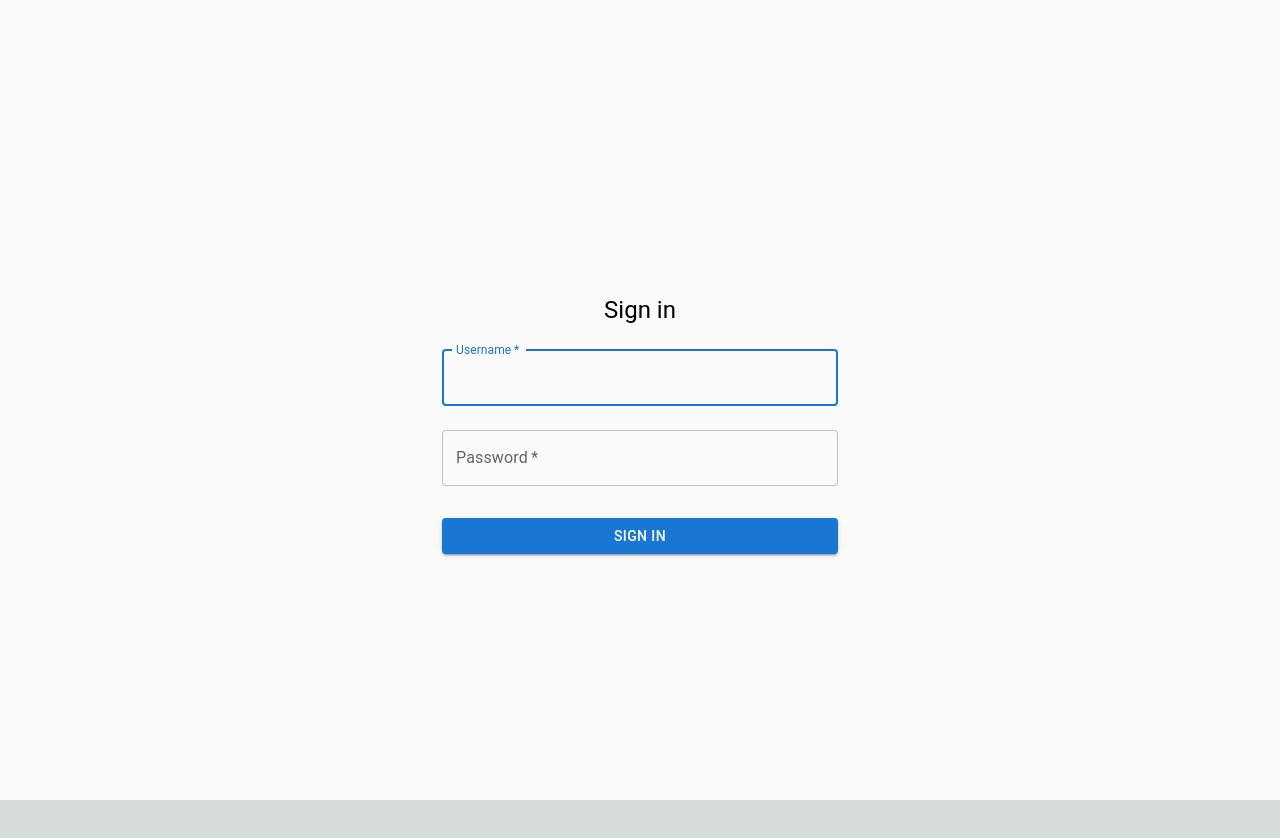
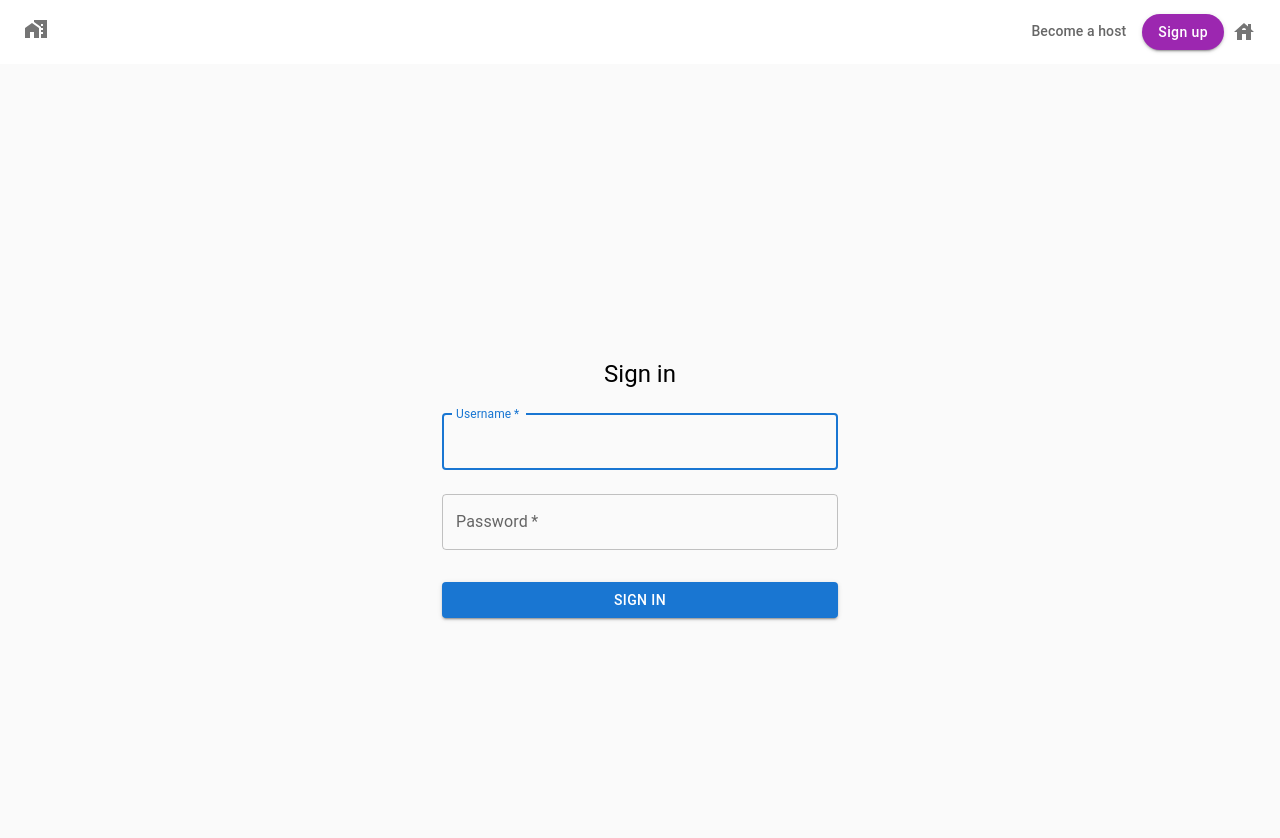
Before and after one commit to gastighost/real-estate-app-frontend, a Next.js app: page /login in a window 1280 px wide. Shown: the top 838 px of the page. Before the commit the page ends 800 px from the top, so only its background shows below. Built offline with nearby package versions, Linux system fonts and the light colour scheme; no server answers.

Commit message:
add property list and navbar

```diff
--- a/package.json
+++ b/package.json
@@ -13,6 +13,7 @@
     "@emotion/styled": "^11.10.6",
     "@mui/icons-material": "^5.11.11",
     "@mui/material": "^5.11.11",
+    "@mui/styles": "^5.11.11",
     "@reduxjs/toolkit": "^1.9.3",
     "@types/node": "18.14.4",
     "@types/react": "18.0.28",
--- a/src/common/api.ts
+++ b/src/common/api.ts
@@ -65,6 +65,16 @@ class Api {
     }
   }
 
+  async getProfile() {
+    try {
+      const response = await this.axiosInstance.get("/users/profile/");
+
+      return response;
+    } catch (error: any) {
+      throw error.response;
+    }
+  }
+
   async getProperties() {
     try {
       const response = await this.axiosInstance.get("/properties/");
--- /dev/null
+++ b/src/components/layouts/NavbarLayout.tsx
@@ -0,0 +1,12 @@
+import Navbar from "../navbar/Navbar";
+
+const NavbarLayout = ({ children }: any) => {
+  return (
+    <>
+      <Navbar />
+      <main>{children}</main>
+    </>
+  );
+};
+
+export default NavbarLayout;
--- /dev/null
+++ b/src/components/navbar/Navbar.tsx
@@ -0,0 +1,47 @@
+import React, { useEffect, useState } from "react";
+import Link from "next/link";
+
+import { Box, Button, IconButton, Typography } from "@mui/material";
+import HouseIcon from "@mui/icons-material/House";
+import MapsHomeWorkIcon from "@mui/icons-material/MapsHomeWork";
+
+const Navbar = () => {
+  return (
+    <Box
+      sx={{
+        display: "flex",
+        alignItems: "center",
+        justifyContent: "space-between",
+        height: "64px",
+        bgcolor: "white",
+        px: 2,
+        boxShadow: "0px 1px 5px rgba(0, 0, 0, 0.1)",
+      }}
+    >
+      <IconButton>
+        <Link href={"/properties/"}>
+          <MapsHomeWorkIcon />
+        </Link>
+      </IconButton>
+      <Box sx={{ display: "flex", alignItems: "center" }}>
+        <Typography variant="subtitle2" sx={{ mr: 2, color: "text.secondary" }}>
+          Become a host
+        </Typography>
+        <Link href={"/login/"}>
+          <Button
+            variant="contained"
+            color="secondary"
+            sx={{ textTransform: "none", borderRadius: "2em" }}
+          >
+            Sign up
+          </Button>
+        </Link>
+        <IconButton>
+          <HouseIcon />
+        </IconButton>
+      </Box>
+    </Box>
+  );
+};
+
+export default Navbar;
--- a/src/pages/_app.tsx
+++ b/src/pages/_app.tsx
@@ -1,6 +1,11 @@
-import '@/styles/globals.css'
-import type { AppProps } from 'next/app'
+import "@/styles/globals.css";
+import type { AppProps } from "next/app";
+import NavbarLayout from "../components/layouts/NavbarLayout";
 
 export default function App({ Component, pageProps }: AppProps) {
-  return <Component {...pageProps} />
+  return (
+    <NavbarLayout>
+      <Component {...pageProps} />
+    </NavbarLayout>
+  );
 }
--- a/src/pages/login.tsx
+++ b/src/pages/login.tsx
@@ -1,4 +1,4 @@
-import LoginForm from "../../components/login/LoginForm";
+import LoginForm from "../components/login/LoginForm";
 
 const LoginPage = () => {
   return <LoginForm />;
```
Also changed, not shown: src/components/properties/PropertiesList.tsx (added, +16 -0 lines), src/components/properties/Property.tsx (added, +66 -0 lines), src/pages/properties/index.tsx (added, +26 -0 lines), src/components/login/LoginForm.tsx (renamed from components/login/LoginForm.tsx), src/components/properties/[id]/index.tsx (added), 1 other file (tests, documents, lock files or other folders).
